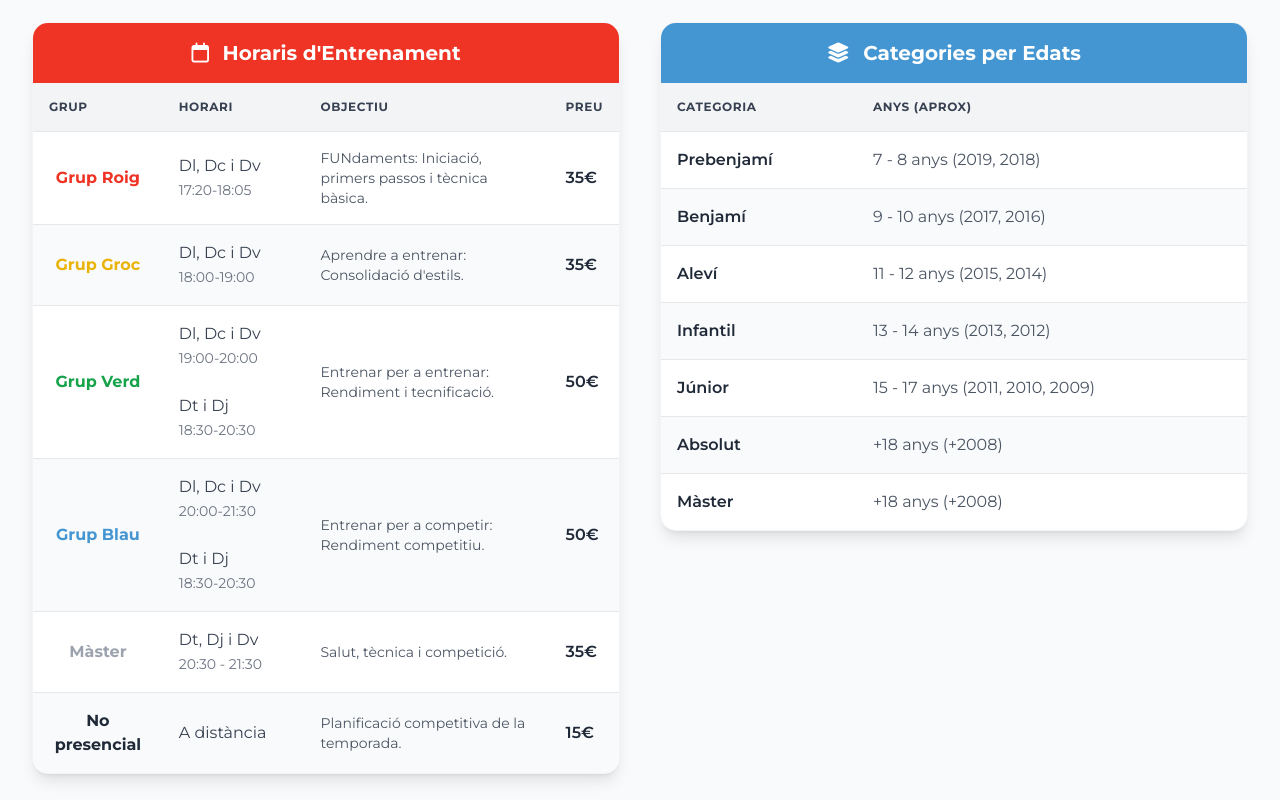
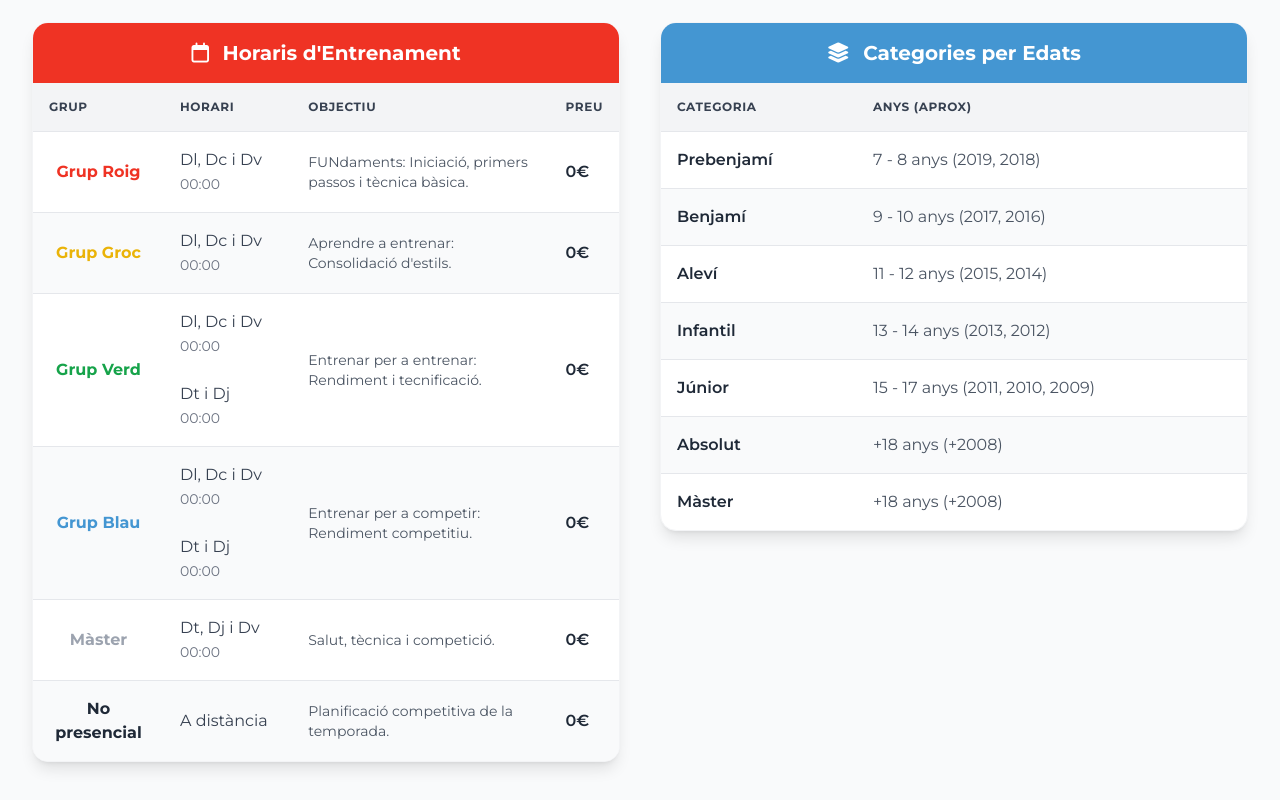
Before and after one commit to CN-Sueca/clubnataciosueca, a plain HTML site: page index.html in a window 1280 px wide. Shown: the part 2040-2840 px from the top of the page. Drawn offline with nearby package versions, Linux system fonts and the light colour scheme.

Commit message:
notime index.html

```diff
--- a/index.html
+++ b/index.html
@@ -265,39 +265,39 @@
                             <tbody>
                                 <tr class="border-b even:bg-gray-50 hover:bg-red-50 transition">
                                     <td class="p-4 text-brand-red font-bold text-center">Grup Roig</td>
-                                    <td class="p-4 text-gray-700 font-medium">Dl, Dc i Dv <br><span class="text-gray-500 text-sm">17:20-18:05</span><br></td>
+                                    <td class="p-4 text-gray-700 font-medium">Dl, Dc i Dv <br><span class="text-gray-500 text-sm">00:00</span><br></td>
                                     <td class="p-4 text-gray-600 text-sm">FUNdaments: Iniciació, primers passos i tècnica bàsica.</td>
-                                    <td class="p-4 text-gray-800 font-semibold">35€</td>
+                                    <td class="p-4 text-gray-800 font-semibold">0€</td>
                                 </tr>
                                 <tr class="border-b even:bg-gray-50 hover:bg-yellow-50 transition">
                                     <td class="p-4 text-yellow-500 font-bold text-center">Grup Groc</td>
-                                    <td class="p-4 text-gray-700 font-medium">Dl, Dc i Dv <br><span class="text-gray-500 text-sm">18:00-19:00</span><br></td>
+                                    <td class="p-4 text-gray-700 font-medium">Dl, Dc i Dv <br><span class="text-gray-500 text-sm">00:00</span><br></td>
                                     <td class="p-4 text-gray-600 text-sm">Aprendre a entrenar: Consolidació d'estils.</td>
-                                    <td class="p-4 text-gray-800 font-semibold">35€</td>
+                                    <td class="p-4 text-gray-800 font-semibold">0€</td>
                                 </tr>
                                 <tr class="border-b even:bg-gray-50 hover:bg-green-50 transition">
                                     <td class="p-4 text-green-600 font-bold text-center">Grup Verd</td>
-                                    <td class="p-4 text-gray-700 font-medium">Dl, Dc i Dv <span class="text-gray-500 text-sm">19:00-20:00<br></span><br>Dt i Dj <br><span class="text-gray-500 text-sm">18:30-20:30</span></td>
+                                    <td class="p-4 text-gray-700 font-medium">Dl, Dc i Dv <span class="text-gray-500 text-sm">00:00<br></span><br>Dt i Dj <br><span class="text-gray-500 text-sm">00:00</span></td>
                                     <td class="p-4 text-gray-600 text-sm">Entrenar per a entrenar: Rendiment i tecnificació.</td>
-                                    <td class="p-4 text-gray-800 font-semibold">50€</td>
+                                    <td class="p-4 text-gray-800 font-semibold">0€</td>
                                 </tr>
                                 <tr class="border-b even:bg-gray-50 hover:bg-blue-50 transition">
                                     <td class="p-4 text-brand-blue font-bold text-center">Grup Blau</td>
-                                    <td class="p-4 text-gray-700 font-medium">Dl, Dc i Dv <span class="text-gray-500 text-sm">20:00-21:30<br></span><br>Dt i Dj <br><span class="text-gray-500 text-sm">18:30-20:30</span></td>
+                                    <td class="p-4 text-gray-700 font-medium">Dl, Dc i Dv <span class="text-gray-500 text-sm">00:00<br></span><br>Dt i Dj <br><span class="text-gray-500 text-sm">00:00</span></td>
                                     <td class="p-4 text-gray-600 text-sm">Entrenar per a competir: Rendiment competitiu.</td>
-                                    <td class="p-4 text-gray-800 font-semibold">50€</td>
+                                    <td class="p-4 text-gray-800 font-semibold">0€</td>
                                 </tr>
                                 <tr class="border-b even:bg-gray-50 hover:bg-gray-100 transition">
                                     <td class="p-4 text-gray-400 font-bold text-center">Màster</td>
-                                    <td class="p-4 text-gray-700 font-medium">Dt, Dj i Dv <br><span class="text-gray-500 text-sm">20:30 - 21:30</span></td>
+                                    <td class="p-4 text-gray-700 font-medium">Dt, Dj i Dv <br><span class="text-gray-500 text-sm">00:00</span></td>
                                     <td class="p-4 text-gray-600 text-sm">Salut, tècnica i competició.</td>
-                                    <td class="p-4 text-gray-800 font-semibold">35€</td>
+                                    <td class="p-4 text-gray-800 font-semibold">0€</td>
                                 </tr>
 								<tr class="even:bg-gray-50 hover:bg-gray-100 transition">
                                     <td class="p-4 text-gray-800 font-bold text-center">No presencial</td>
                                     <td class="p-4 text-gray-700 font-medium">A distància<br></td>
                                     <td class="p-4 text-gray-600 text-sm">Planificació competitiva de la temporada.</td>
-                                    <td class="p-4 text-gray-800 font-semibold">15€</td>
+                                    <td class="p-4 text-gray-800 font-semibold">0€</td>
                                 </tr>
                             </tbody>
                         </table>
```
